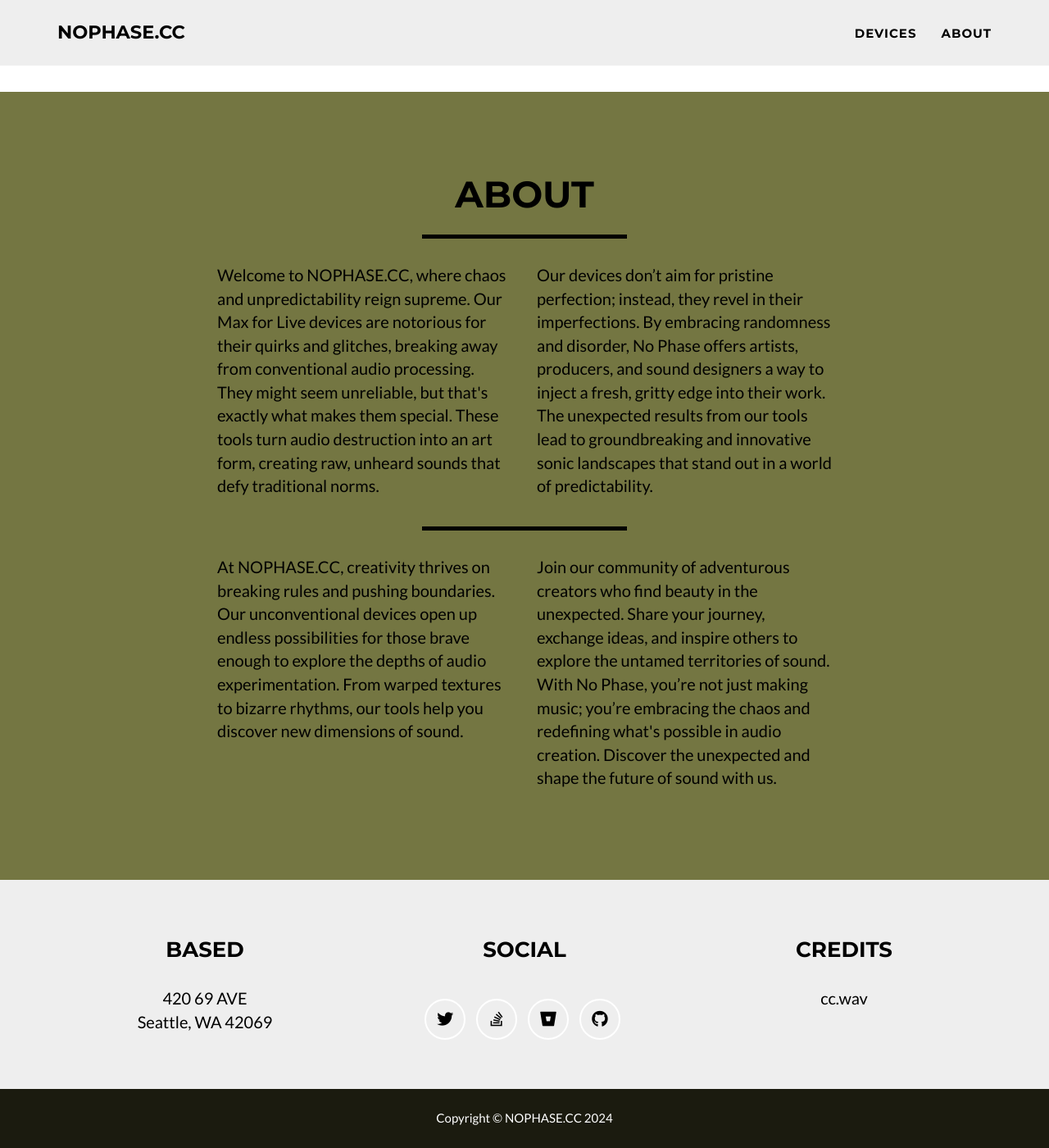
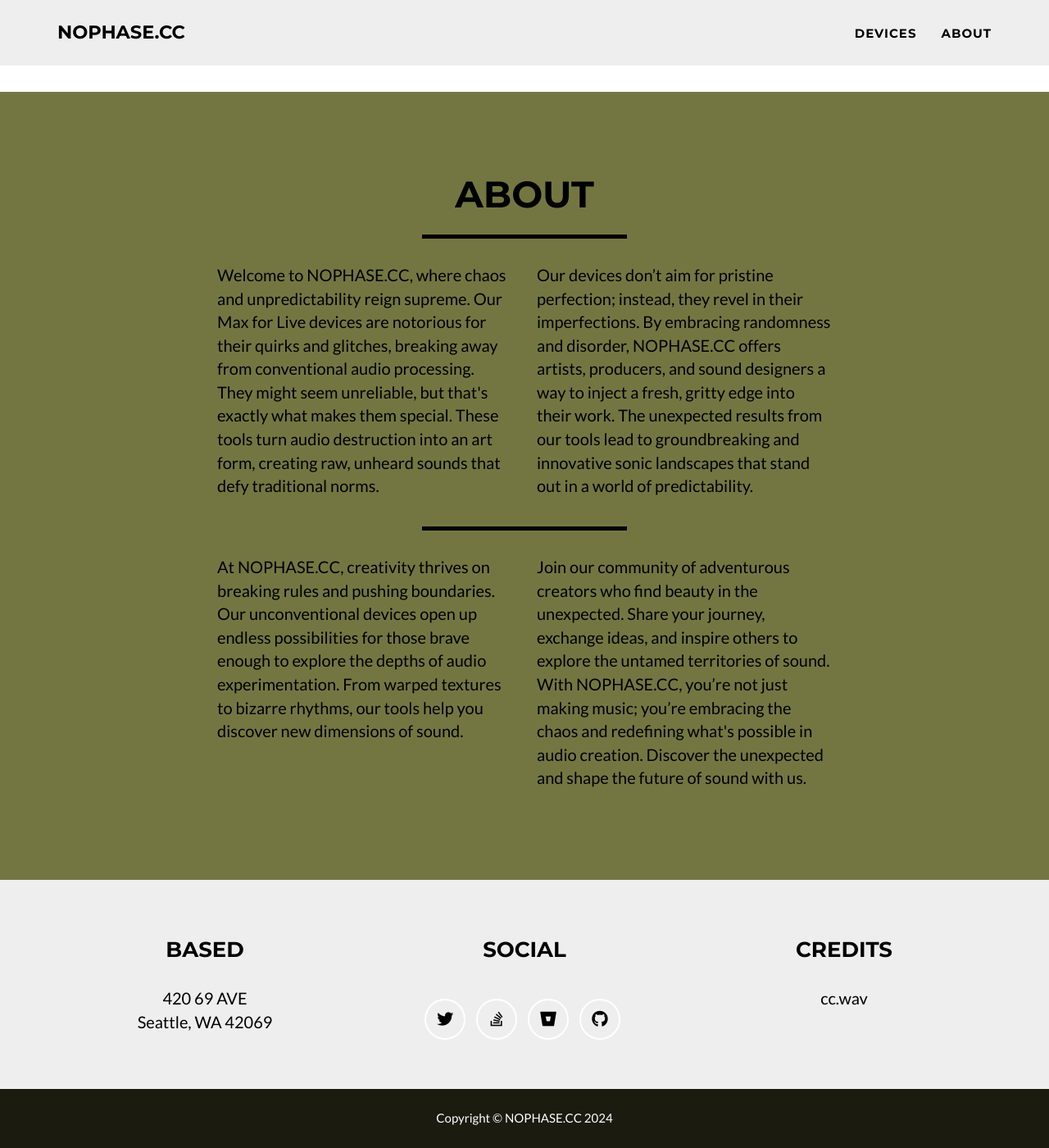
Before and after one commit to nophase-cc/nophase-cc.io, a Jekyll site: the page built from _posts/2024-06-14-DIRT.markdown, in a window 1280 px wide and 1400 px high, scrolled down 2340 px. Shown: the whole window at 82% size. Built offline with Jekyll 4.4.1, drawn with Linux system fonts in a browser that asks for light colours; a script that is not in the unit is left out.

Commit message:
about cleanup

```diff
--- a/_includes/about.html
+++ b/_includes/about.html
@@ -16,7 +16,7 @@
       </div>
       <div class="col-lg-4">
         <p>Our devices don’t aim for pristine perfection; instead, they revel in their imperfections. By embracing
-          randomness and disorder, No Phase offers artists, producers, and sound designers a way to inject a fresh,
+          randomness and disorder, NOPHASE.CC offers artists, producers, and sound designers a way to inject a fresh,
           gritty edge into their work. The unexpected results from our tools lead to groundbreaking and innovative
           sonic landscapes that stand out in a world of predictability.
         </p>
@@ -41,7 +41,7 @@
       </div>
       <div class="col-lg-4">
         <p>Join our community of adventurous creators who find beauty in the unexpected. Share your journey,
-          exchange ideas, and inspire others to explore the untamed territories of sound. With No Phase, you’re
+          exchange ideas, and inspire others to explore the untamed territories of sound. With NOPHASE.CC, you’re
           not just making music; you’re embracing the chaos and redefining what's possible in audio creation.
           Discover the unexpected and shape the future of sound with us.
         </p>
```
